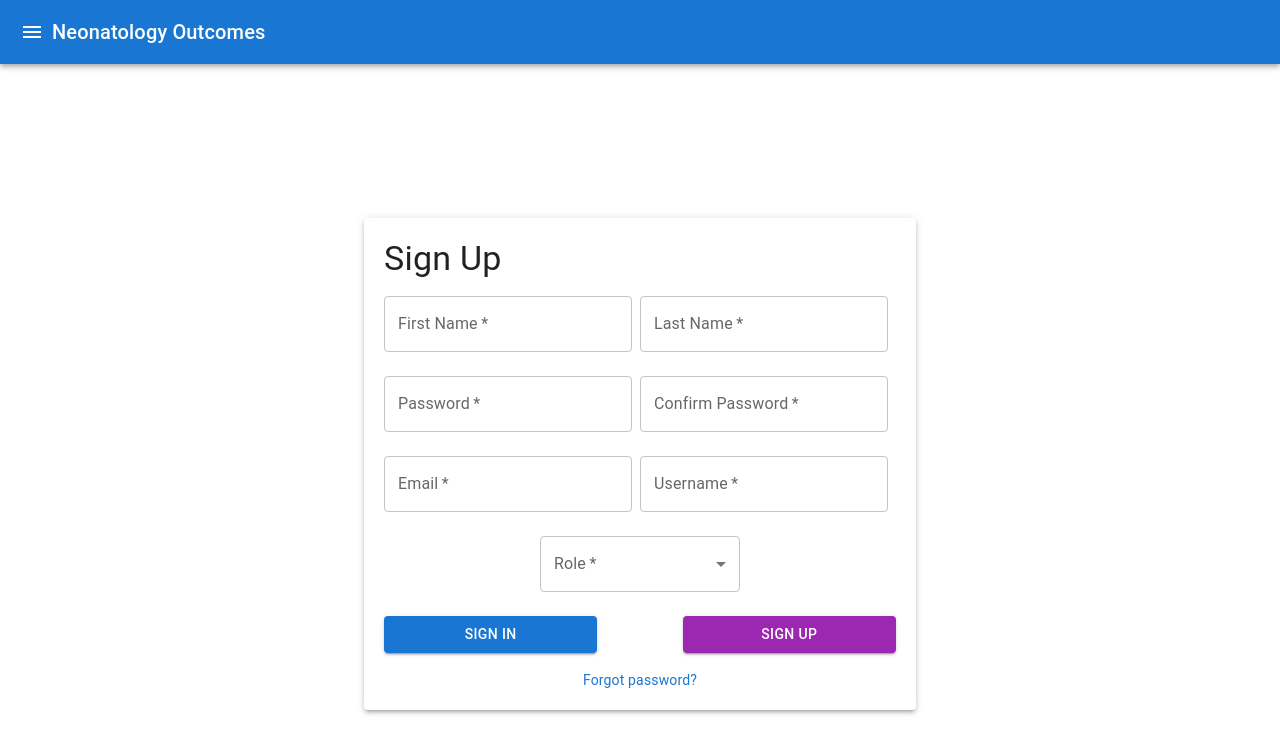
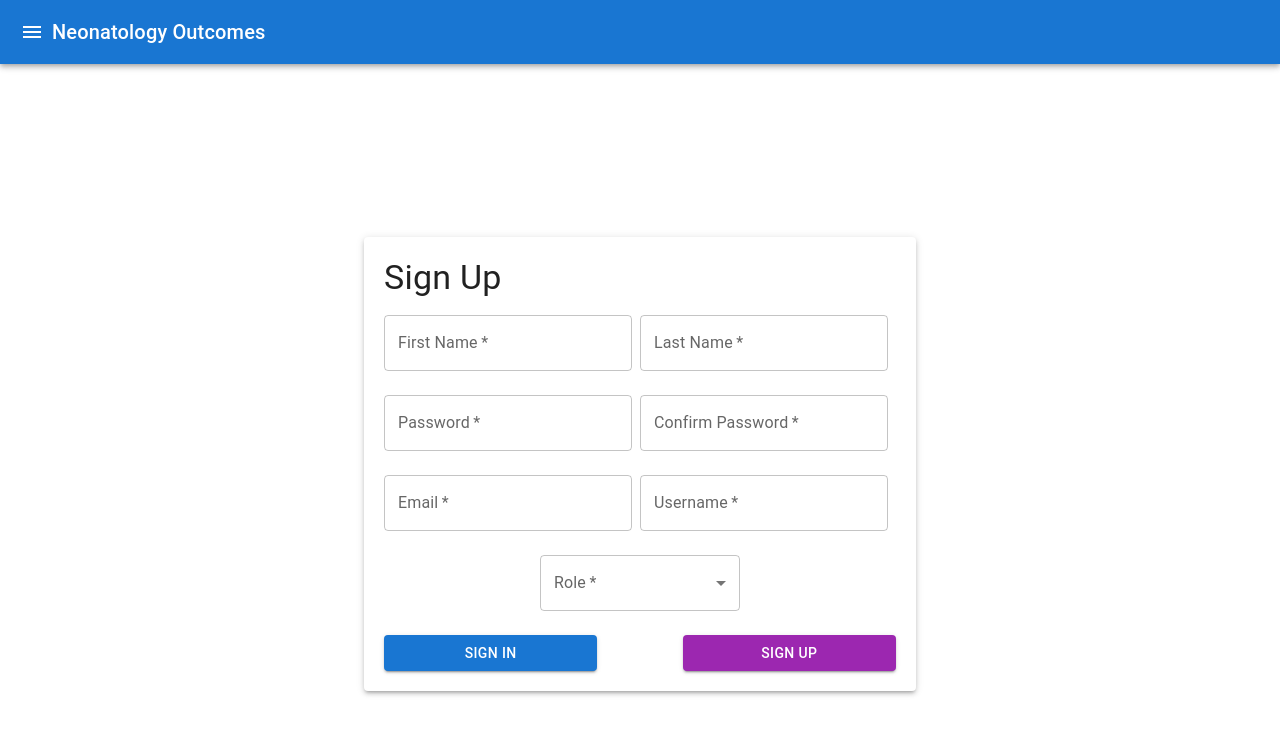
Before and after one commit to Neonatology-Outcomes/Frontend, a React (Create React App) app: page /signup in a window 1280 px wide. Shown: the top 754 px of the page. Built offline with nearby package versions, Linux system fonts and the light colour scheme; what apisauce would draw is missing.

Commit message:
forgot password hidden

```diff
--- a/src/pages/Login/index.js
+++ b/src/pages/Login/index.js
@@ -1,6 +1,6 @@
 import React, { useEffect, useState } from 'react';
 import { useHistory } from 'react-router-dom';
-import { Button, TextField, Typography, Link, Box, Container, Paper, Grid } from '@mui/material';
+import { Button, TextField, Typography, Container, Paper, Grid } from '@mui/material';
 import { login } from '../../services/api';
 import { styles } from './styles';
 
@@ -95,11 +95,11 @@ function LoginPage() {
               </Button>
             </Grid>
           </Grid>
-          <Box mt={2}>
+          {/* <Box mt={2}>
             <Link href="/forgot-password" variant="body2" style={styles.forgotPassword}>
               Forgot password?
             </Link>
-          </Box>
+          </Box> */}
         </form>
       </Paper>
     </Container>
--- a/src/pages/SignUp/index.js
+++ b/src/pages/SignUp/index.js
@@ -228,11 +228,11 @@ function SignUp() {
               </Button>
             </Grid>
           </Grid>
-          <Box mt={2}>
+          {/* <Box mt={2}>
             <Link href="/forgotpassword" variant="body2" style={styles.forgotPassword}>
               Forgot password?
             </Link>
-          </Box>
+          </Box> */}
         </form>
       </Paper>
     </Container>
```
